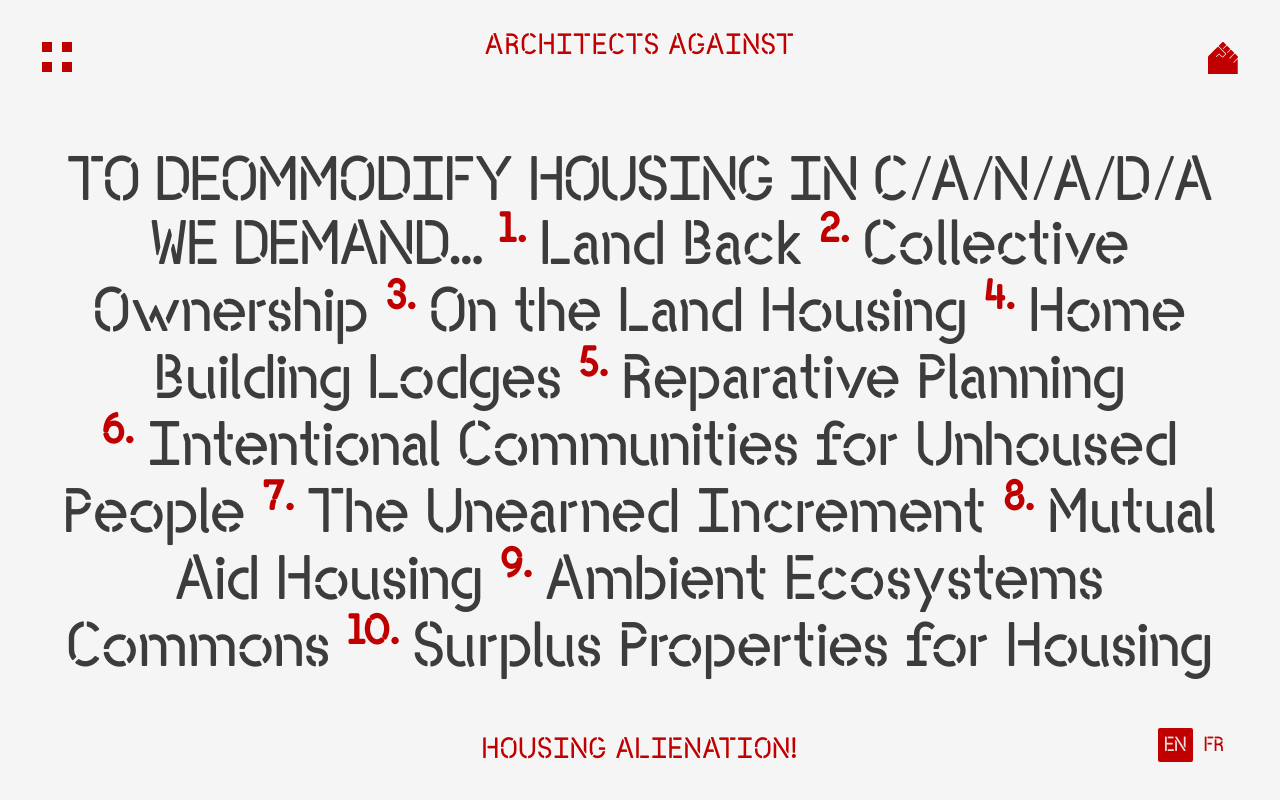
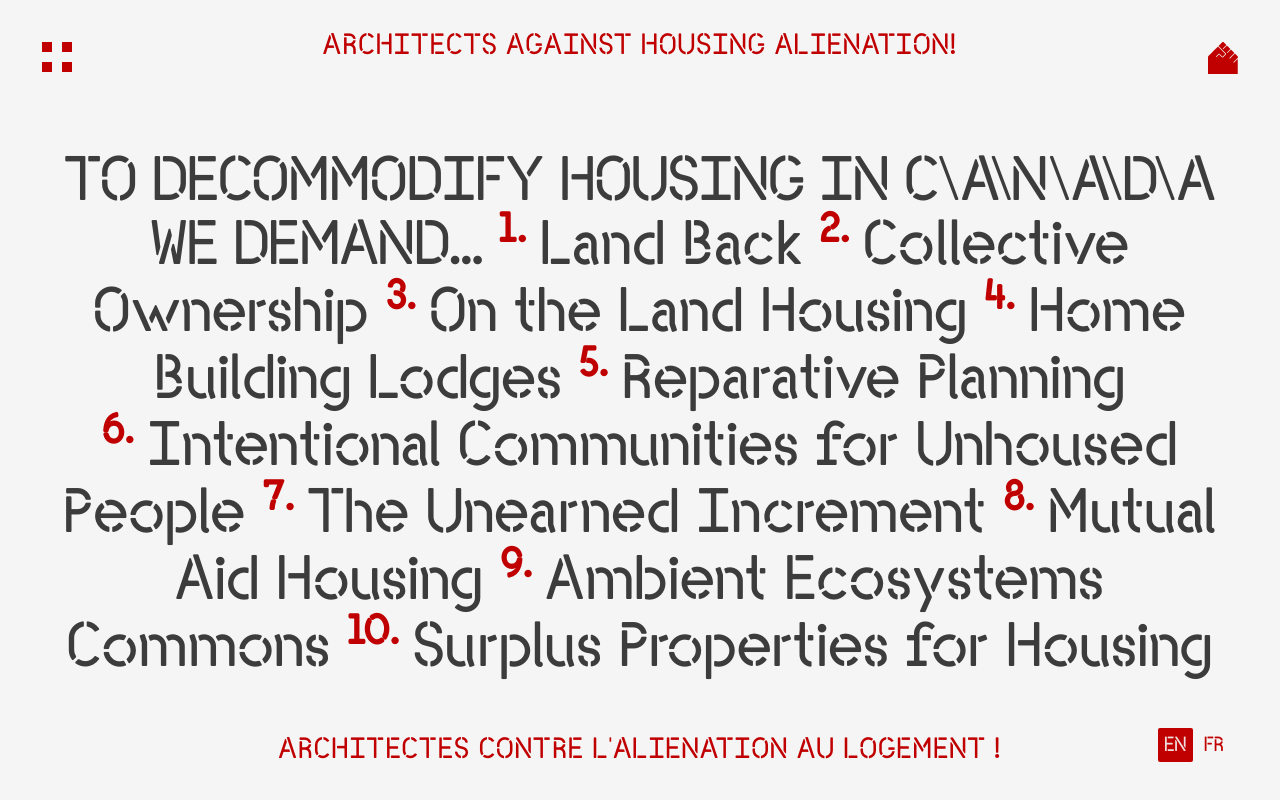
Before and after one commit to alisq/AAHA-demo, a website: page index.html in a window 1280 px wide. Shown: the top 800 px of the page. Drawn offline with nearby package versions, Linux system fonts and the light colour scheme; some packages are replaced by stand-ins of ours; a script that the page names is missing; a web font is replaced by a local one.

Commit message:
Update index.html

```diff
--- a/index.html
+++ b/index.html
@@ -45,13 +45,13 @@
         </section>
 
         <h1>
-            <div class="title-top">ARCHITECTS AGAINST</div>
-            <div class="title-bottom">HOUSING ALIENATION!</div>
+            <div class="title-top">ARCHITECTS AGAINST HOUSING ALIENATION!</div>
+            <div class="title-bottom">ARCHITECTES CONTRE L'ALIENATION AU LOGEMENT !</div>
         </h1>
 
 
         <section id="demands">
-            <div class="manifesto">TO DEOMMODIFY HOUSING IN C/A/N/A/D/A<br />WE DEMAND...
+            <div class="manifesto">TO DECOMMODIFY HOUSING IN C\A\N\A\D\A<br />WE DEMAND...
                 <h2><span class="num">1. </span>Land Back</h2>
                 <h2><span class="num">2. </span>Collective<br />
                 Ownership </h2>
```
